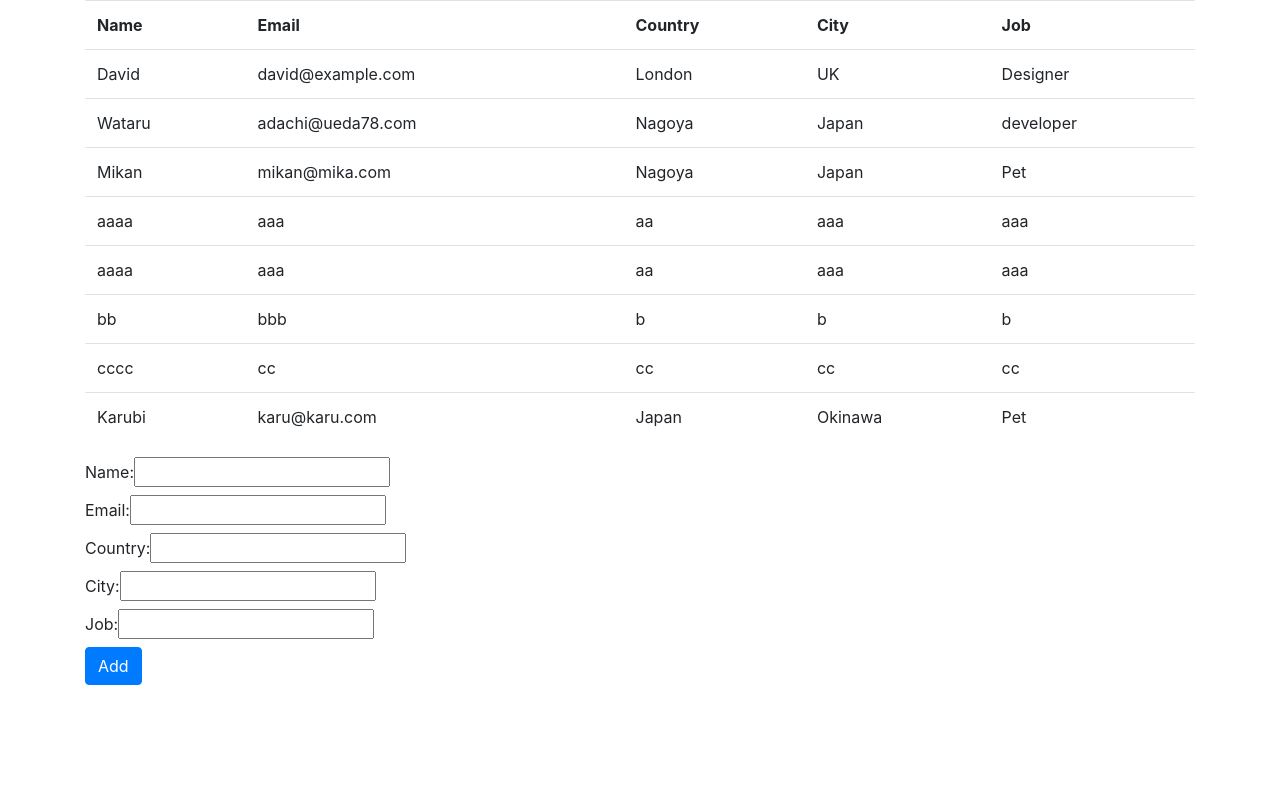
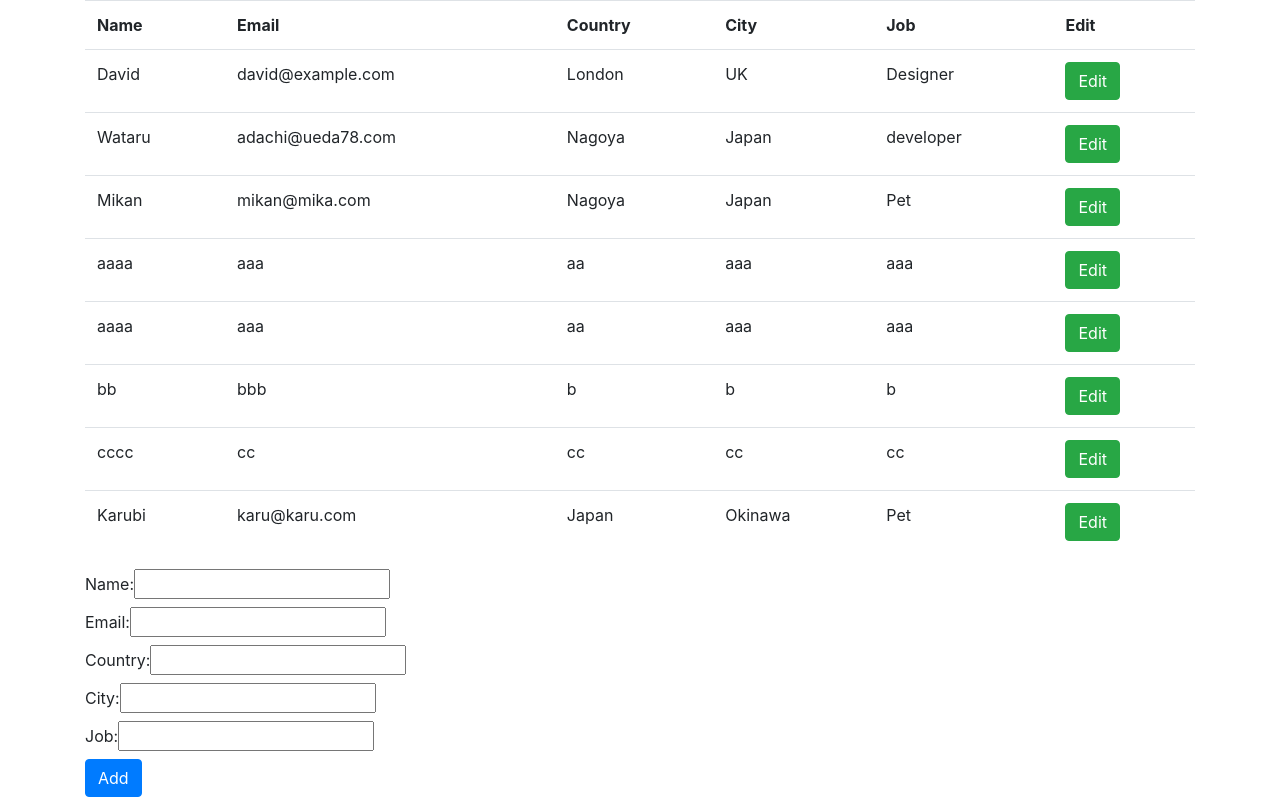
Before and after one commit to micabi/vuephp, a PHP site: page / in a window 1280 px wide. Run offline with PHP 8.4, Linux system fonts and the light colour scheme; data comes from the database, SQL or seed files in the repository.

Commit message:
更新 edit.php追加。一覧からget送信

```diff
--- a/index.php
+++ b/index.php
@@ -14,6 +14,7 @@
     <div class="container">
       <div class="row">
         <div class="col-md-12">
+          <form action="edit.php" method="get">
             <table class="table">
               <tr>
                 <th>Name</th>
@@ -21,6 +22,7 @@
                 <th>Country</th>
                 <th>City</th>
                 <th>Job</th>
+                <th>Edit</th>
               </tr>
               <tr v-for="contact in contacts" v-bind:key="contact.id">
                 <td>{{ contact.name }}</td>
@@ -28,8 +30,13 @@
                 <td>{{ contact.country }}</td>
                 <td>{{ contact.city }}</td>
                 <td>{{ contact.job }}</td>
+                <td>
+                  <button class="btn btn-success" v-on:click="getId(contact.id)">Edit</button>
+                </td>
               </tr>
             </table>
+            <input type="hidden" name="id" v-bind:value="setId()">
+          </form>
 
           <form method="post" action="">
             <label for="name">Name:<input type="text" name="name" id="name" v-model="name"></label><br>
--- a/js/main.js
+++ b/js/main.js
@@ -10,7 +10,8 @@ new Vue({
       job: '',
       contacts: [
         // {"id":"1","name":"David","email":"david@example.com","city":"UK","country":"London","job":"Designer"}
-      ]
+      ],
+      selectedId: ''
     }
   },
   mounted() {
@@ -62,6 +63,12 @@ new Vue({
         .catch((error) => {
           console.log(error);
         });
+    },
+    getId: function(id){
+      this.selectedId = id;
+    },
+    setId: function(){
+      return this.selectedId;
     }
   }
 
```
Also changed, not shown: edit.php (added). Lines whose indentation alone changed are shown as unchanged.
